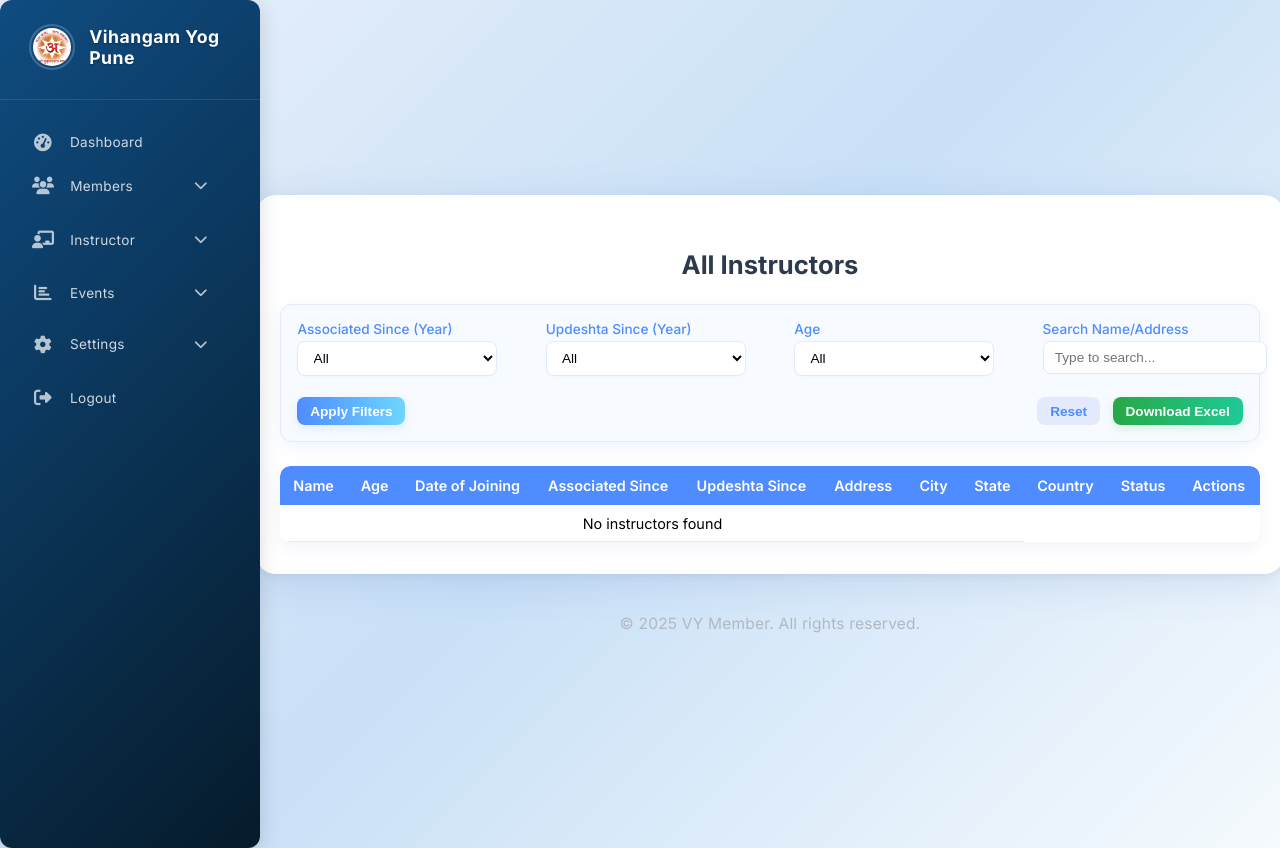
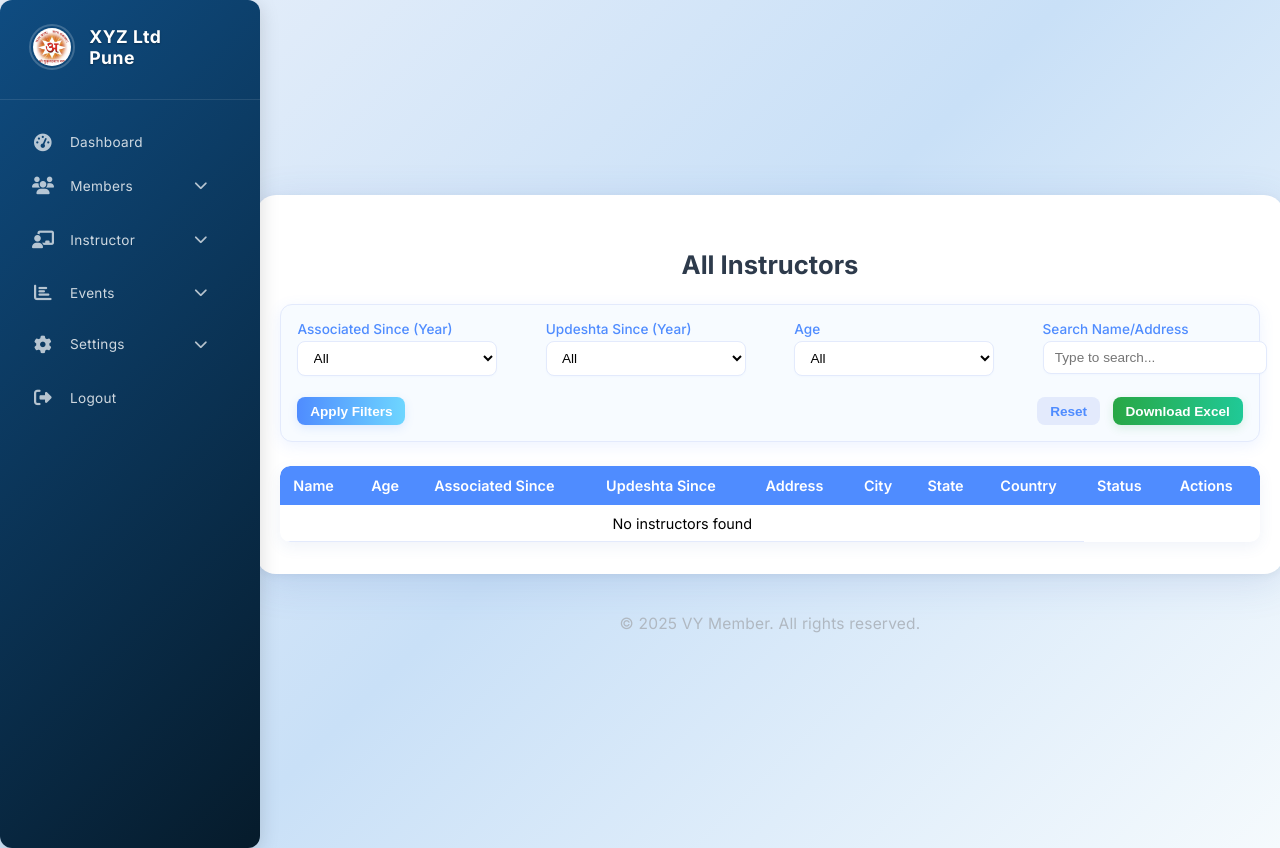
Before and after one commit to sant-anurag/vymember, a Django app: template member_manage/templates/all_instructors.html in a window 1280 px wide. Run offline with Django 5.2, Linux system fonts and the light colour scheme; the template is opened without the code that fills it, so the values that code supplies are empty; some libraries are stand-ins or nearby versions.

Commit message:
removing dop from all instructors details  - view and edit

```diff
--- a/member_manage/static/js/all_instructors.js
+++ b/member_manage/static/js/all_instructors.js
@@ -20,7 +20,6 @@ function openInstructorModal(data, editMode = false) {
     document.getElementById('modalTitle').textContent = editMode ? 'Edit Instructor' : 'Instructor Details';
     document.getElementById('modalName').value = data.name || '';
     document.getElementById('modalAge').value = data.age || '';
-    document.getElementById('modalDop').value = data.dop || '';
     document.getElementById('modalAssociated').value = data.associated_since || '';
     document.getElementById('modalUpdeshta').value = data.updeshta_since || '';
     document.getElementById('modalAddress').value = data.address || '';
@@ -28,7 +27,7 @@ function openInstructorModal(data, editMode = false) {
 
     // Enable/disable fields
     [
-        'modalName', 'modalAge', 'modalDop', 'modalAssociated',
+        'modalName', 'modalAge', 'modalAssociated',
         'modalUpdeshta', 'modalAddress', 'modalActive'
     ].forEach(id => {
         document.getElementById(id).disabled = !editMode;
@@ -90,7 +89,6 @@ document.getElementById('instructorForm').addEventListener('submit', function(e)
     const payload = {
         name: document.getElementById('modalName').value,
         age: document.getElementById('modalAge').value,
-        dop: document.getElementById('modalDop').value,
         associated_since: document.getElementById('modalAssociated').value,
         updeshta_since: document.getElementById('modalUpdeshta').value,
         address: document.getElementById('modalAddress').value,
--- a/member_manage/templates/all_instructors.html
+++ b/member_manage/templates/all_instructors.html
@@ -63,7 +63,6 @@
                 <tr>
                     <th>Name</th>
                     <th>Age</th>
-                    <th>Date of Joining</th>
                     <th>Associated Since</th>
                     <th>Updeshta Since</th>
                     <th>Address</th>
@@ -80,7 +79,6 @@
                     <tr>
                         <td>{{ instructor.name }}</td>
                         <td>{{ instructor.age|default:"-" }}</td>
-                        <td>{{ instructor.dop|date:"Y-m-d"|default:"-" }}</td>
                         <td>{{ instructor.associated_since|default:"-" }}</td>
                         <td>{{ instructor.updeshta_since|default:"-" }}</td>
                         <td>{{ instructor.address|default:"-" }}</td>
@@ -131,10 +129,6 @@
                     <input type="number" id="modalAge" name="age" min="0">
                 </div>
                 <div>
-                    <label for="modalDop">Date of Joining</label>
-                    <input type="date" id="modalDop" name="dop">
-                </div>
-                <div>
                     <label for="modalAssociated">Associated Since</label>
                     <input type="number" id="modalAssociated" name="associated_since" >
                 </div>
--- a/member_manage/templates/home.html
+++ b/member_manage/templates/home.html
@@ -18,7 +18,7 @@
     <div class="logo">
         <img src="{% static 'images/a.jpg' %}" alt="CRM Logo"/>
         <div style="display: flex; flex-direction: column;">
-            <span>Vihangam Yog</span>
+            <span>XYZ Ltd</span>
             <span>Pune</span>
         </div>
     </div>
```
Also changed, not shown: member_manage/views.py (+3 -11 lines).
